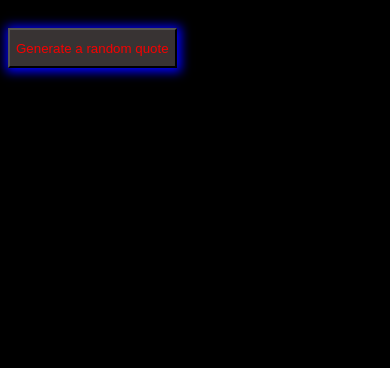
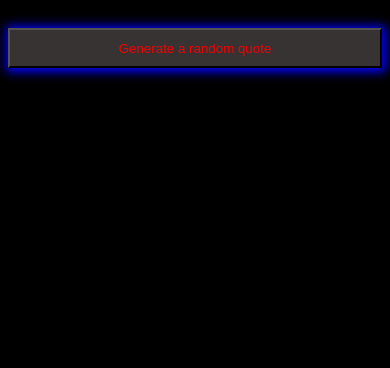
Before and after one commit to utkarszz/Random-Quote-Generator, a plain HTML site: page index.html in a window 390 px wide. Shown: the part 492-860 px from the top of the page. Drawn offline with Linux system fonts and the light colour scheme.

Commit message:
Final changes in responsiveness

```diff
--- a/index.html
+++ b/index.html
@@ -9,7 +9,7 @@
   <div id="first">
     <h1>Honesty is best policy</h1>
     <button style="background-color: #383333;color: rgb(247, 0, 0);height: 40px; border-radius: 10px red
-    ; box-shadow: 1px 1px 10px 3px blue; cursor: pointer; ;">Generate a random quote</button>
+    ; box-shadow: 1px 1px 10px 3px blue; cursor: pointer;width: 100%; max-width: 1000px; margin: 0; auto;  ;">Generate a random quote</button>
   </div>
 
 </body>
```
